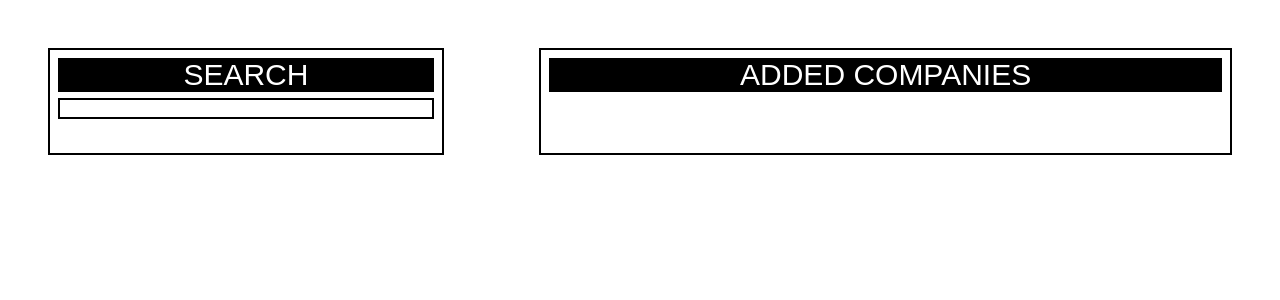
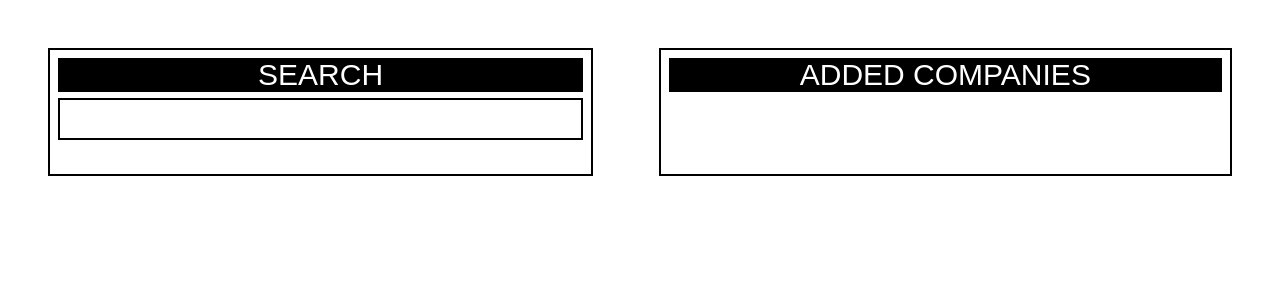
Before and after one commit to lag-of-death/companies, a React (Create React App) app: page / in a window 1280 px wide. Shown: the top 300 px of the page. Built offline with nearby package versions, Linux system fonts and the light colour scheme.

Commit message:
Enlarge search input

```diff
--- a/src/styled_components/index.js
+++ b/src/styled_components/index.js
@@ -35,6 +35,8 @@ const AddedCompaniesHeader = styled.div`
 const SearchInput = styled.input`
   border: 2px solid ${blackColor};
   margin-bottom: 2px;
+  font-size: 30px;
+  padding: 2px;
 `;
 
 const Company = styled.div`
```
